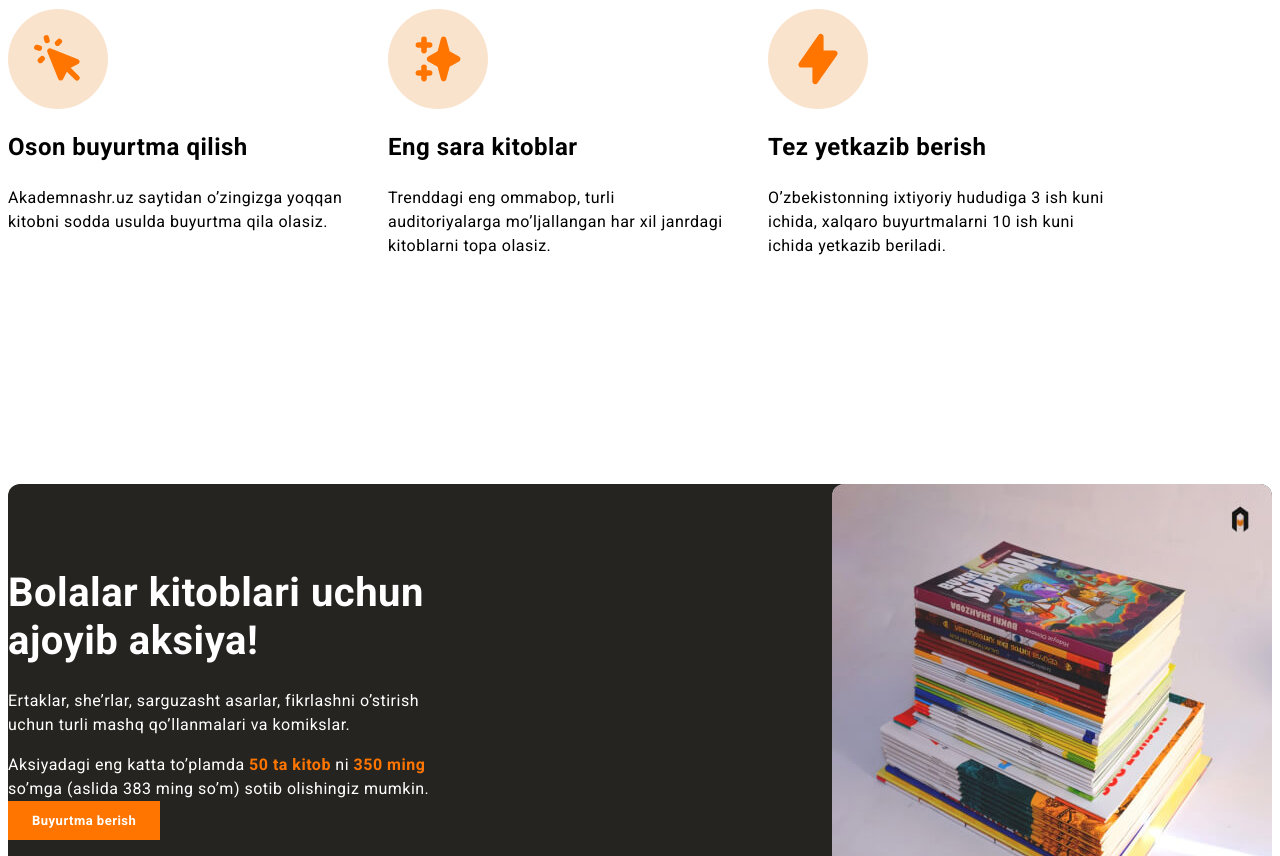
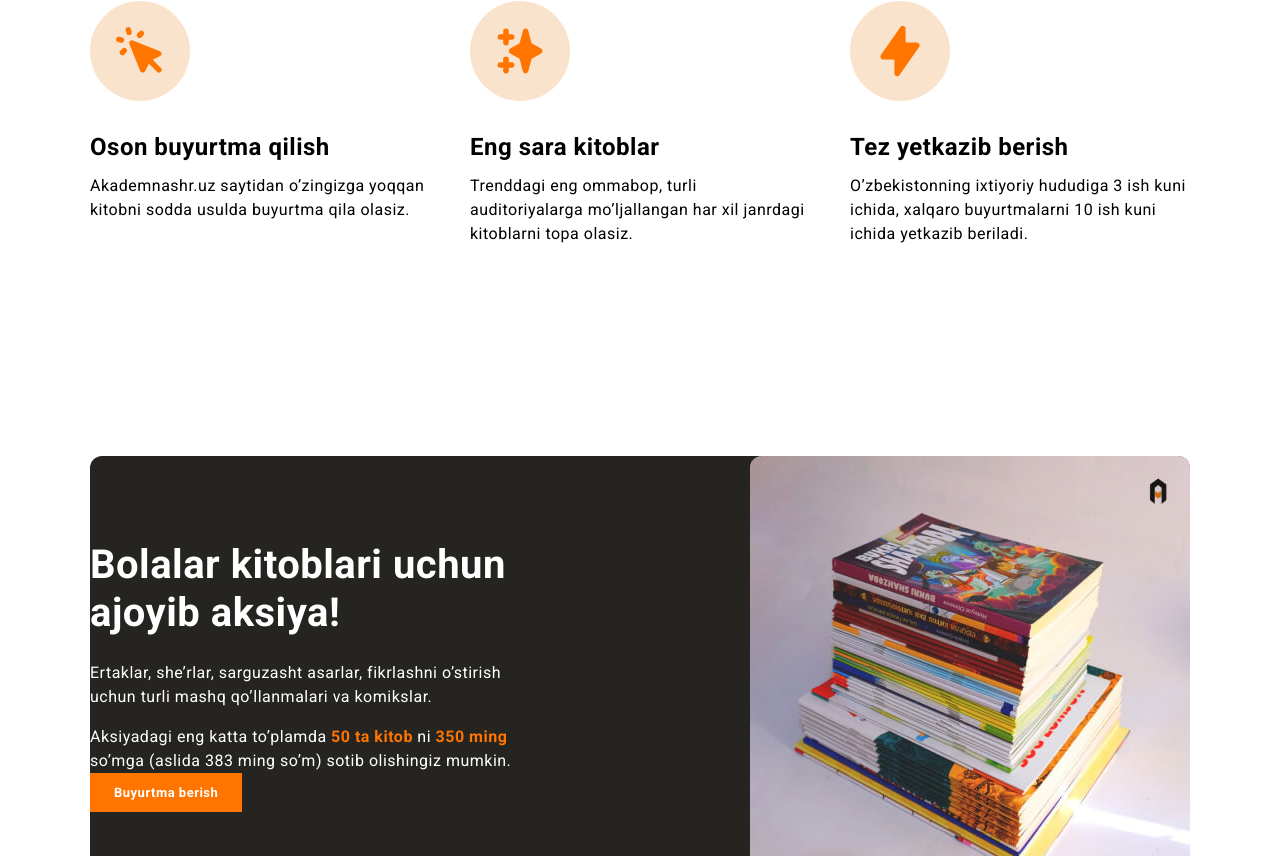
Before and after one commit to Muhammadumar2002/Akademnashr, a plain HTML site: page index.html in a window 1280 px wide. Shown: the part 1184-2040 px from the top of the page. Drawn offline with Linux system fonts and the light colour scheme.

Commit message:
Add change

```diff
--- a/css/styles.css
+++ b/css/styles.css
@@ -1,4 +1,10 @@
+*{
+ box-sizing: border-box;
+}
+
 body {
+  padding: 0;
+  margin: 0;
   font-size: 16px;
   line-height: 1.5;
   font-family: "Roboto", Arial, sans-serif;
@@ -10,25 +16,41 @@ outline: 2px solid #ff7500;
 outline-offset: 3px;
 }
 
+/* CONTAINER */
+
+.container{
+width: 100%;
+max-width: 1140px;
+padding-left: 20px;
+padding-right: 20px;
+margin-left: auto;
+margin-right: auto;
+}
+
 .site-header{
-  display: flex;
-  justify-content: space-between;
-  align-items: center;
   padding-top: 16px;
   padding-bottom: 16px;
   border-top: 5px solid #ff7500;
   background-color: #fff;
 }
+
+.site-header-container{
+  display: flex;
+  justify-content: space-between;
+  align-items: center;
+}
 .logo-link{
   transition: opacity 0.4s ease;
+  display: block;
 }
 .logo-link:hover{
 opacity: 0.8;
 }
-}
+
 .logo-link:active{
 opacity: 0.6;
 }
+
 .site-header-actions{
   display: flex;
   align-items: center;
@@ -72,7 +94,9 @@ margin-right: 0;
   display: inline-block;
   padding:12px 24px;
   font-size: 13px;
+  font-style: normal;
   line-height: 15px;
+  letter-spacing: 0.5px;
   font-weight: bold;
   background-color: #ff7500;
   color: #fff;
@@ -95,6 +119,7 @@ opacity: 0.6;
   border-radius: 8px;
   width: 510px;
   height: 510px;
+  box-shadow: 24px 24px 0 0 rgba(225, 117, 0, 0.6);
 }
 .orange-line{
   width: 80px;
@@ -112,13 +137,15 @@ opacity: 0.6;
   font-family: "Roboto Condensed","Roboto", "Arial" sans-serif;
 }
 .hero{
-  display: flex;
-  justify-content: space-between;
-  align-items: center;
   padding-top: 80px;
   padding-bottom: 80px;
   background-color: #252420;
   color: #fff;
+}
+.hero-container{
+  display: flex;
+  justify-content: space-between;
+  align-items: center;
 }
 .hero-text{
   margin-top: 0;
@@ -160,19 +187,31 @@ margin-right: 0;
  align-items: center;
   width: 100px;
   height: 100px;
+  margin-bottom: 32px;
   border-radius: 50%;
   background-color: rgba(225, 117, 0, 0.2)
-}
+ }
 .feature-title{
+  margin-top: 0;
+  margin-bottom: 12px;
   font-size: 24px;
   line-height: 1.2;
   letter-spacing: 0.5px;
-}
+  }
+
+  .feature-info{
+   margin: 0;
+  }
 
   .promo{
+    padding-top: 120;
+    padding-bottom: 160;
+  }
+  .promo-inner{
     display: flex;
     justify-content: space-between;
     align-items: center;
+    padding: 64;
     border-radius: 12px;
     background-color: #252420;
     color: #fff;
--- a/index.html
+++ b/index.html
@@ -13,14 +13,15 @@
   <link rel="stylesheet" href="css/styles.css">
 </head>
 <body>
+  <!-- SITE-HEADER -->
 
   <header class="site-header">
+    <div class="site-header-container container ">
       <a class="logo-link" href="index.html">
         <img src="img/logo.svg" alt="Akademnashr logo" width="227" height="60">
       </a>
 
       <div class="site-header-actions">
-
           <nav>
             <ul class="sitenav-list">
                 <li class="sitenav-item"><a class="sitenav-link" href="#">Bosh sahifa</a></li>
@@ -29,28 +30,26 @@
                 <li class="site-item"><a class="sitenav-link" href="#">Kontaktlar</a</li>
             </ul>
           </nav>
-
-
           <a class="main-link" href="#" >Ro'yhatdan o'tish</a>
       </div>
          </header>
+    </div>
 
 
     <main>
       <!-- Hero -->
+
       <section class="hero">
+
+        <div class="hero-container container">
           <div class="hero-content">
             <hr class="orange-line">
             <h2 class="hero-heading">Pythonda dasturlash asoslari</h2>
-
             <p class="hero-text">Dasturlash asoslariga oid o‘zbek tilidagi ilk eng mukammal qo‘llanma. Kitobning har bir bo‘limi uchun maxsus video darslar yozilgan bo‘lib, ularga kitobda ko‘rsatilgan QR kod orqali o‘tish mumkin.</p>
-
             <a  class="main-link" href="#">Buyurtma berish</a>
-
           </div>
-
-
           <img " class="hero-img" src="img/python-book.jpg" alt="Qo'lda ushlab turilgan Pythonda dasturlash asoslari kitobi" width="510" height="510" srcset="img\python-book.jpg 1x, img/img/python-book@2x.jpg 2x " >
+        </div>
 
       </section>
 
@@ -59,9 +58,10 @@
       <!-- Feature -->
 
       <section class="features">
+
+        <div class="container">
           <hr class="orange-line">
           <h2 class="features-heading"> Nega aynan Akademnashr?</h2>
-
           <ul class="features-list">
             <li class="feature">
               <div class="feature-icon-wrapper"><img src="img/icon-cursor-click.svg" alt="" width="56" height="56">
@@ -82,6 +82,7 @@
               <p class="feature-info">O’zbekistonning ixtiyoriy hududiga 3 ish kuni ichida, xalqaro buyurtmalarni 10 ish kuni ichida yetkazib beriladi.</p>
             </li>
           </ul>
+        </div>
       </section >
 
 
@@ -89,28 +90,29 @@
 
 
       <section class="promo">
+        <div class="container">
+          <div class="promo-inner">
             <div class="promo-content">
-
               <h2 class="promo-heading">Bolalar kitoblari uchun ajoyib aksiya!</h2>
-
               <div class="promo-info-wrapper">
                 <p class="promo-text">Ertaklar, she’rlar, sarguzasht asarlar, fikrlashni o’stirish uchun turli mashq qo’llanmalari va komikslar.</p>
                 <p class="promo-text">Aksiyadagi eng katta to’plamda <strong class="promo-highlight">50 ta kitob </strong>ni <strong class="promo-highlight"> 350 ming </strong> so’mga (aslida 383 ming so’m) sotib olishingiz mumkin.</p>
               </div>
-
               <a class="main-link" href="#">Buyurtma berish</a>
             </div>
-
             <img class="promo-img" src="img/sale-img.jpg" alt="Kitoblar to'plami ustma ust joylangan" width="440" height="440" srcset="img/sale-img.jpg 1x, img/sale-img@2x.jpg 2x"
+          </div>
+        </div>
       </section>
 
     </main>
 
 
-    <!-- Site footer -->
+    <!-- SITE FOOTER -->
     <footer class="site-footer">
+
+    <div class="container">
       <div class="site-footer-top">
-
           <a class="logo-link" href="index.html">
             <img src="img/logo.svg" alt="Akademnashr logo" width="227" height="60">
           </a>
@@ -129,8 +131,8 @@
               </li>
             </ul>
        </div>
-
-        <!-- Linklar -->
+          <hr class="site-footer-divider">
+            <!-- LINKLAR -->
           <div class="site-footer-bottom">
             <ul class="site-footer-links">
               <li>
@@ -161,6 +163,7 @@
               </li>
             </ul>
           </div>
+    </div>
       </footer>
 
 
```
Lines whose indentation alone changed are shown as unchanged.
